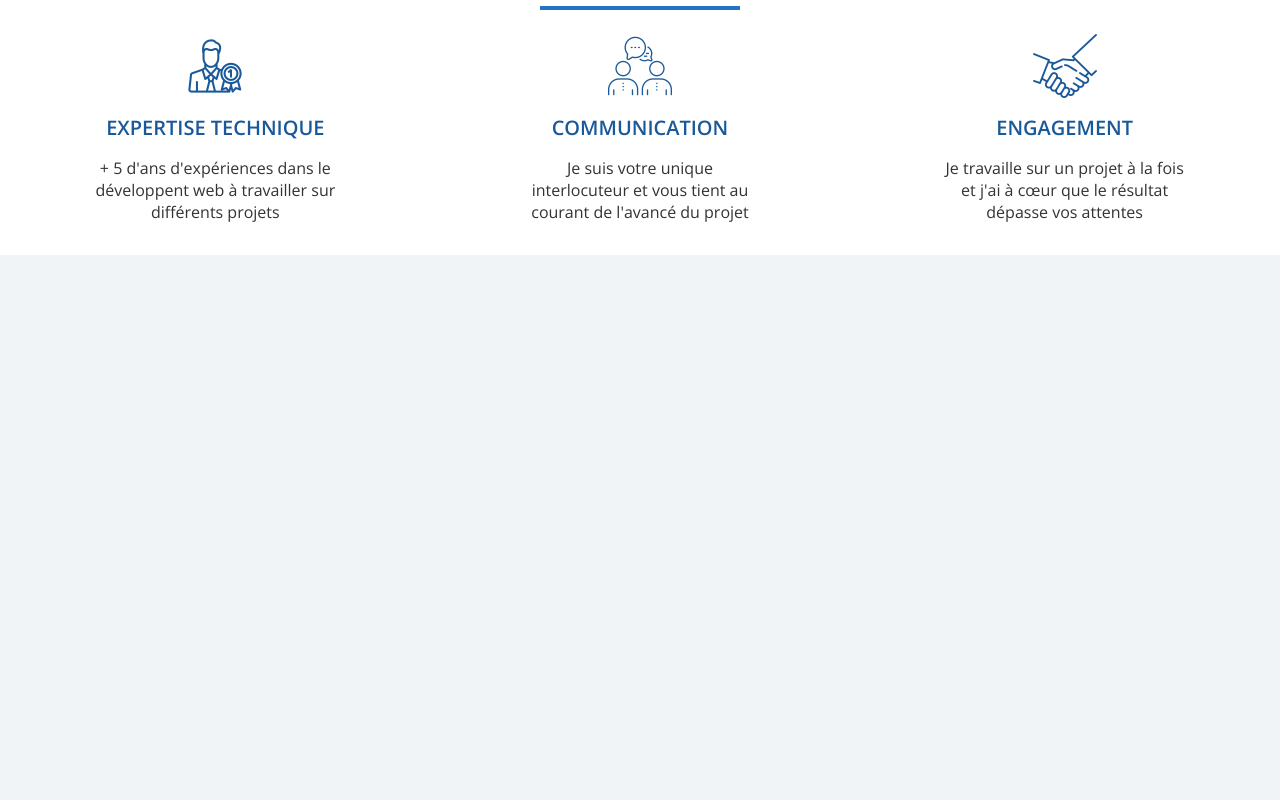
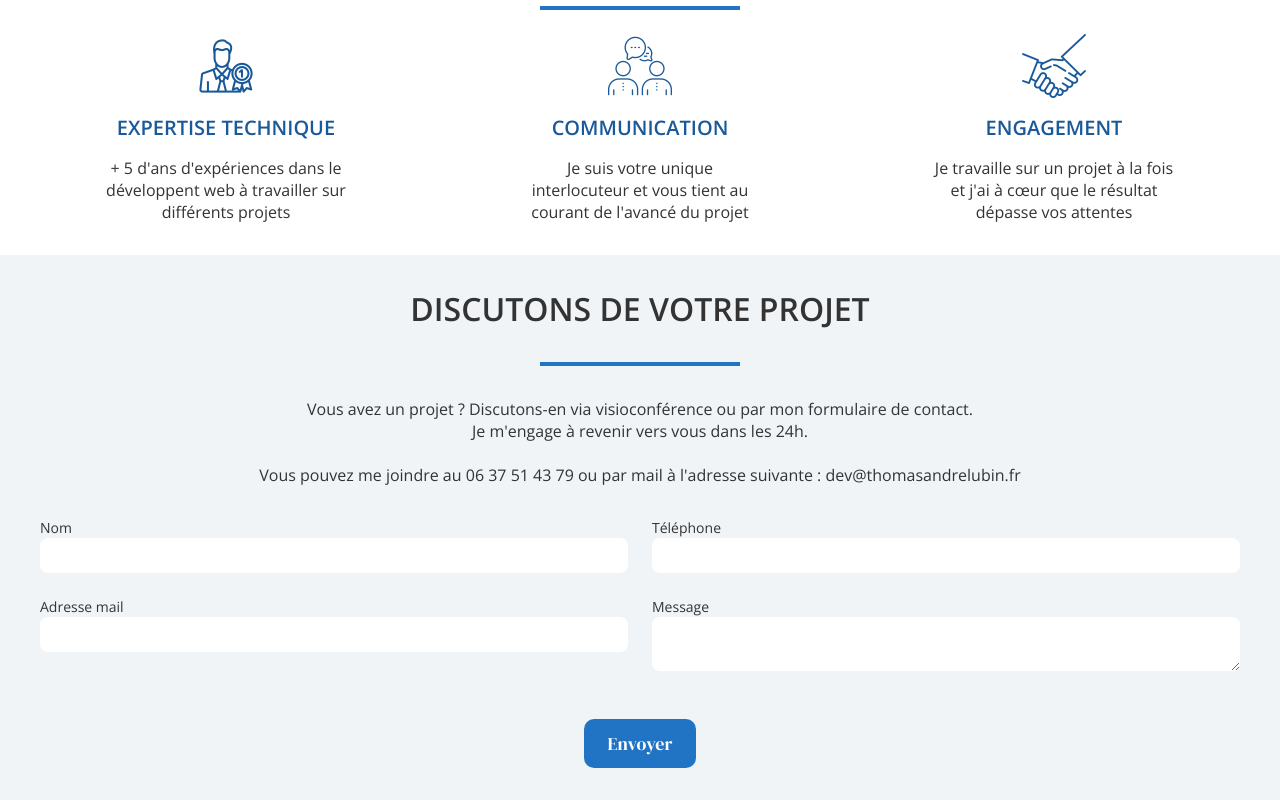
Before and after one commit to Lordyner/portfolio-dev, a Next.js app: page / in a window 1280 px wide. Shown: the part 3815-4615 px from the top of the page. Before the commit the page ends 4070 px from the top, so only its background shows below. Built offline with nearby package versions, Linux system fonts and the light colour scheme.

Commit message:
Add contact form

```diff
--- /dev/null
+++ b/Components/Contact.js
@@ -0,0 +1,42 @@
+import React from 'react';
+import classes from './Contact.module.css';
+const Contact = () => {
+
+    return (
+        <section className={classes.contactSection}>
+            <div className={`${classes.content} max-width`}>
+                <h2>Discutons de votre projet</h2>
+                <p className={classes.description}>Vous avez un projet ? Discutons-en via visioconférence ou par mon formulaire de contact.<br />
+                    Je m'engage à revenir vers vous dans les 24h.<br /><br />
+                    Vous pouvez me joindre au 06 37 51 43 79 ou par mail à l'adresse suivante :  dev@thomasandrelubin.fr</p>
+
+                <form className={classes.contactForm}>
+                    <div className={classes.fieldsContainer}>
+
+                        <div className={classes.formGroup}>
+                            <label htmlFor="name" className={classes.fieldName}>Nom</label>
+                            <input type="text" id="name" name="name" required />
+                        </div>
+                        <div className={classes.formGroup}>
+                            <label htmlFor="phone" className={classes.fieldName}>Téléphone</label>
+                            <input type="text" id="phone" name="phone" required />
+                        </div>
+                        <div className={classes.formGroup}>
+                            <label htmlFor="mail" className={classes.fieldName}>Adresse mail</label>
+                            <input type="mail" id="mail" name="mail" required />
+                        </div>
+                        <div className={classes.formGroup}>
+                            <label htmlFor="message" className={classes.fieldName}>Message</label>
+                            <textarea id="message" name="message" required></textarea>
+                        </div>
+                    </div>
+                    <div className={classes.buttonWrapper}>
+                        <button className='primary-button' type="submit">Envoyer</button>
+                    </div>
+                </form>
+            </div>
+        </section>
+    );
+};
+
+export default Contact;
--- /dev/null
+++ b/Components/Contact.module.css
@@ -0,0 +1,57 @@
+.contactSection {
+    padding: 2rem 1.5rem;
+}
+
+.content {
+    display: flex;
+    flex-direction: column;
+    align-items: center;
+    text-align: center;
+    gap: 2rem;
+}
+
+.formGroup {
+    display: flex;
+    flex-direction: column;
+    gap: 1px;
+
+}
+
+.fieldName {
+    font-size: 0.875rem;
+    text-align: left;
+}
+
+.contactForm {
+    display: flex;
+    flex-direction: column;
+    gap: 2rem;
+    width: 100%;
+}
+
+.fieldsContainer {
+    display: flex;
+    flex-direction: column;
+    gap: 1.5rem;
+}
+
+.buttonWrapper {
+    display: flex;
+    justify-content: center;
+}
+
+@media (min-width: 48rem) {
+    .contactSection {
+        padding: 2rem 2.5rem;
+    }
+
+    .fieldsContainer {
+        display: grid;
+        grid-template-columns: 1fr 1fr;
+
+    }
+
+    .contactForm {
+        gap: 3rem;
+    }
+}
--- a/Components/Values.module.css
+++ b/Components/Values.module.css
@@ -42,6 +42,11 @@
         display: grid;
         grid-template-columns: 1fr 1fr 1fr;
     }
+
+    .valueSection {
+        padding: 2rem 2.5rem;
+    }
+
 }
 
 @media screen and (min-width: 1024px) {}
--- a/pages/index.js
+++ b/pages/index.js
@@ -12,6 +12,7 @@ import Values from '@/Components/Values';
 import GlobalContext from '@/Store/GlobalContext';
 import Mission from '@/Components/Mission';
 import Services from '@/Components/Services';
+import Contact from '@/Components/Contact';
 
 export default function Home() {
 
@@ -107,7 +108,7 @@ export default function Home() {
       <Services />
       <Project />
       <Values />
-
+      <Contact />
       {/*       <FAQ /> */}
       {/* <Footer /> */}
     </>
--- a/styles/index.css
+++ b/styles/index.css
@@ -178,6 +178,28 @@ button {
     text-align: center;
 }
 
+input,
+textarea {
+    padding: 0.5rem;
+    background-color: var(--white);
+    border-radius: 0.5rem;
+    font-size: 0.875rem;
+    font-family: 'OpenSansRegular';
+    border: none;
+}
+
+input:focus,
+textarea:focus {
+    outline: none;
+    box-shadow: 0 0 0.25rem var(--primary-color);
+}
+
+textarea {
+    max-width: 100%;
+    max-height: 10rem;
+    resize: vertical;
+}
+
 .max-width {
     max-width: 80rem;
     margin-inline: auto;
@@ -228,6 +250,11 @@ button {
     h2::after {
         margin-top: 2rem;
     }
+
+    textarea {
+        max-width: 100%;
+        max-height: 10rem;
+    }
 }
 
 @media screen and (min-width: 64rem) {}
```
